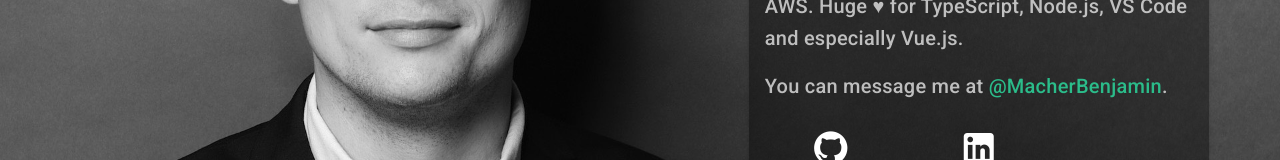
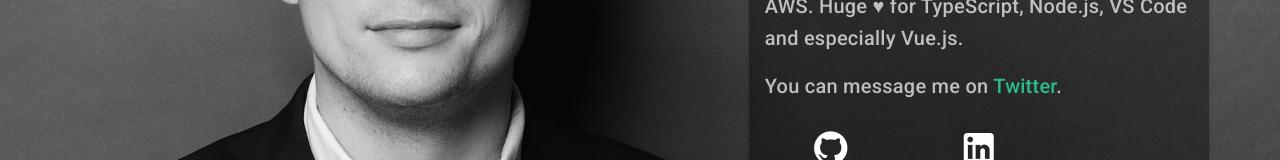
Before and after one commit to bmacher/macher.dev, a Vue app: page / in a window 1280 px wide. Shown: the part 346-506 px from the top of the page. Built offline with nearby package versions, Linux system fonts and the light colour scheme.

Commit message:
feat(home): change intro + add disclaimer link

```diff
--- a/src/views/Home.vue
+++ b/src/views/Home.vue
@@ -24,8 +24,8 @@
               </p>
 
               <p class="mb-0 text-h6">
-                You can message me at
-                <a href="https://twitter.com/MacherBenjamin">@MacherBenjamin</a>.
+                You can message me on
+                <a href="https://twitter.com/MacherBenjamin">Twitter</a>.
               </p>
             </v-card-text>
 
@@ -72,6 +72,7 @@
                       color="white"
                       text
                       x-small
+                      @click="$router.push('disclaimer')"
                     >
                       Impressum
                     </v-btn>
```
